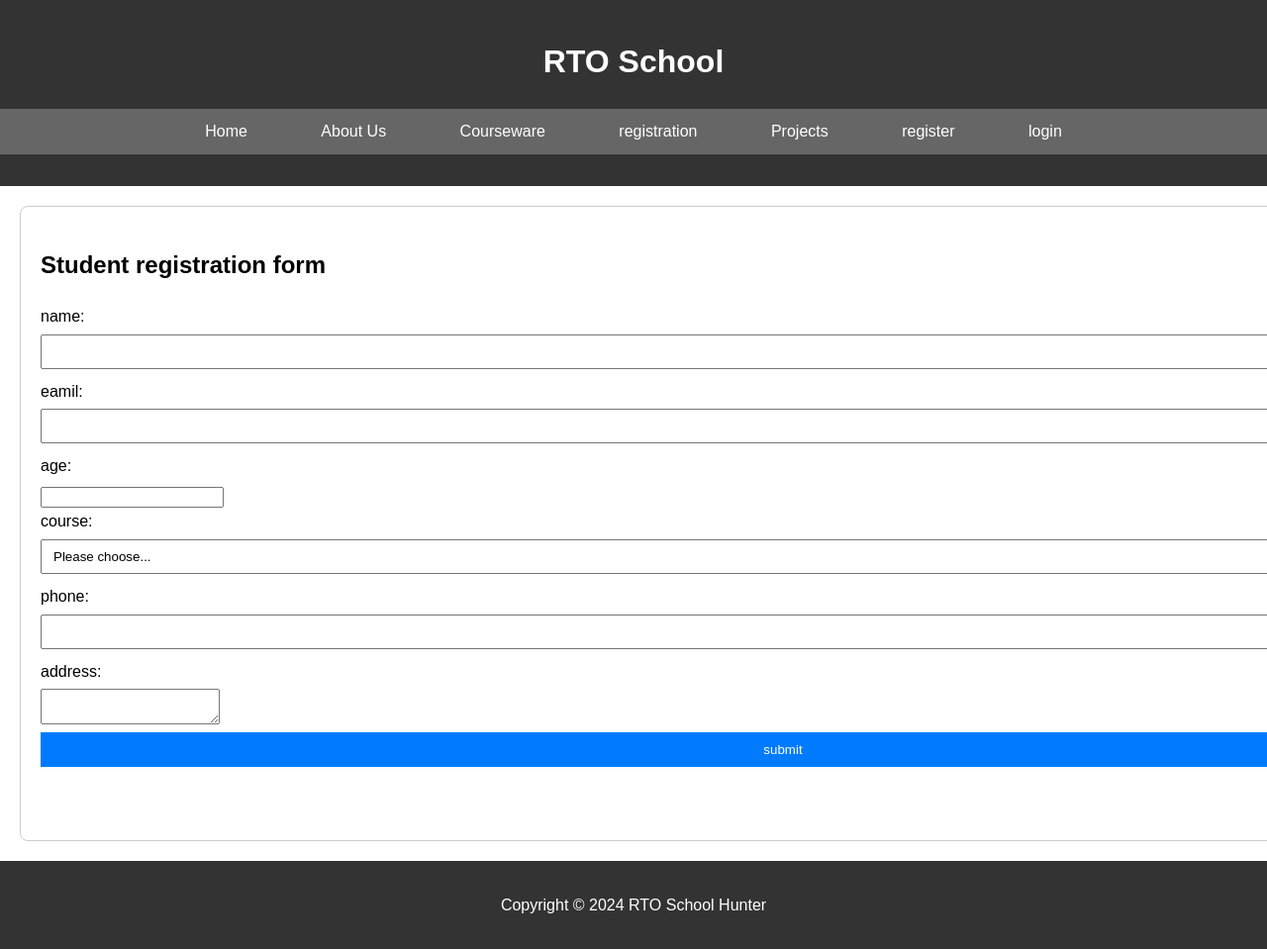
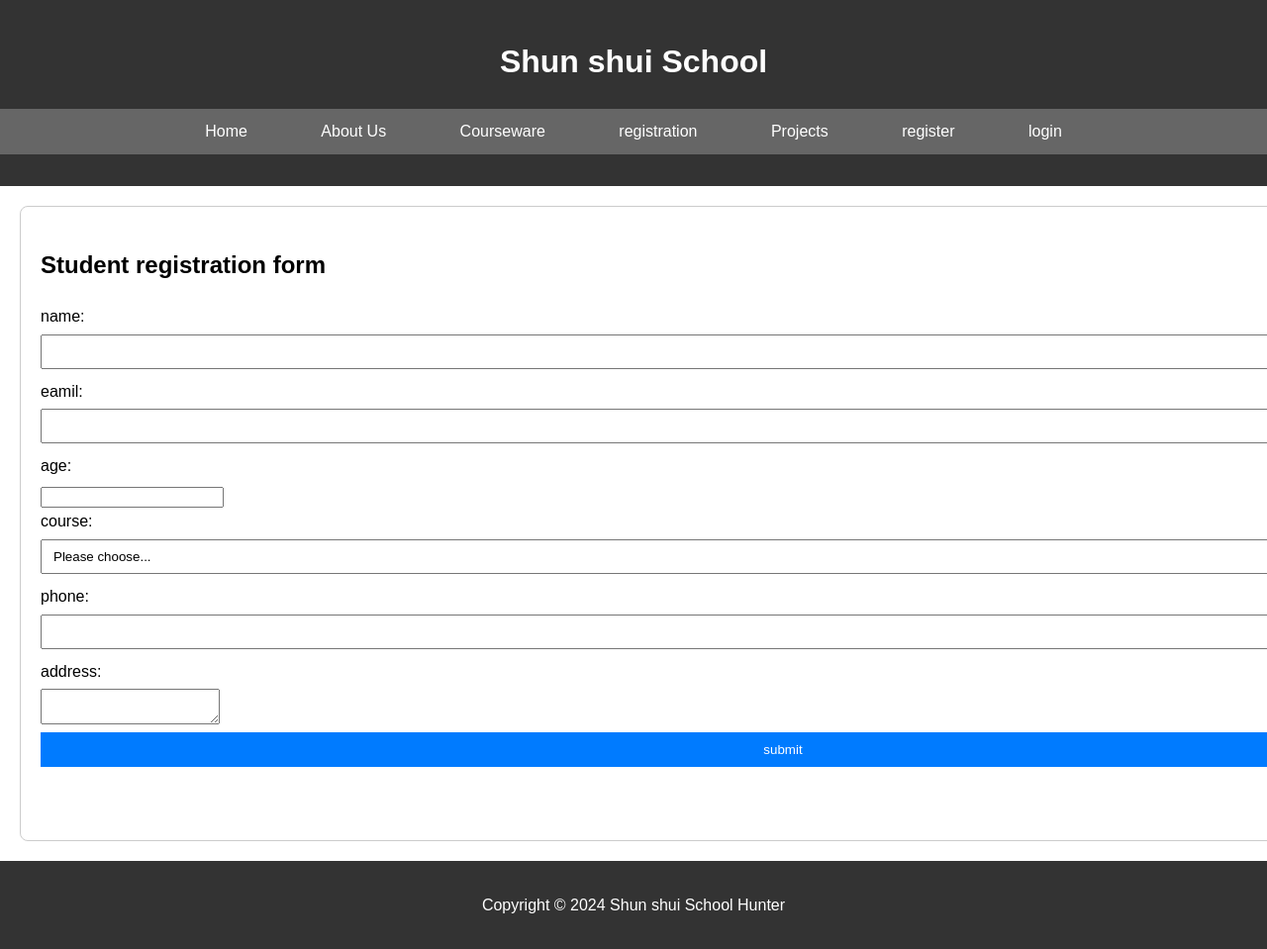
Before and after one commit to qianjialia/441project, a plain HTML site: page registration.html in a window 1280 px wide. Shown: the top 959 px of the page at 99% size. Drawn offline with Linux system fonts and the light colour scheme.

Commit message:
Update registration.html

```diff
--- a/registration.html
+++ b/registration.html
@@ -8,7 +8,7 @@
 </head>
 <body>
     <header>
-        <h1>RTO School</h1>
+        <h1>Shun shui School</h1>
 
     <nav>
         <ul>
@@ -47,7 +47,7 @@
         </form>
     </section>
     <footer class="footer">
-        <p>Copyright &copy; 2024 RTO School Hunter</p>
+        <p>Copyright &copy; 2024 Shun shui School Hunter</p>
     </footer>
 
     <script src="script.js"></script>
```
